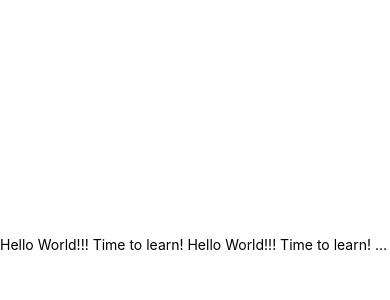
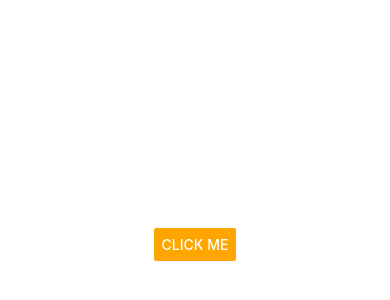
Before and after one commit to christyc01/DoneWithIt, a React Native app: screen / in a window 390 px wide. Shown: the part 178-478 px from the top of the page. Built offline with nearby package versions, Linux system fonts and the light colour scheme.

Commit message:
Add button

```diff
--- a/App.js
+++ b/App.js
@@ -14,7 +14,7 @@
 
 import { StatusBar } from "expo-status-bar";
 import React from "react";
-import { StyleSheet, Text, View, SafeAreaView, Image, TouchableWithoutFeedback, TouchableOpacity, TouchableHighlight, TouchableNativeFeedback } from "react-native";
+import { StyleSheet, Text, View, SafeAreaView, Image, TouchableWithoutFeedback, TouchableOpacity, TouchableHighlight, TouchableNativeFeedback, Button } from "react-native";
 
 export default function App() {
   console.log("App executed :)..."); // Shows in terminal where app is running (once for each virtual emulator) - can also click on the devide in localhost:19002 to see the logs
@@ -39,12 +39,46 @@ export default function App() {
   // console.log(require('./assets/rainbow.jpeg')) // prints a #, which is the reference to the image
 
   return (
-    // Can use View or SafeAreaView (avoids the phone notch area)
+       <SafeAreaView style={styles.container}>
+        {/* Buttons have different defaults (e.g., colour) on Android/iOS; changing "color" changes background on Android and text on iOS */}
+        <Button
+          color="orange"
+          title="Click Me"
+          onPress={() => console.log("Button clicked")}
+        />
+       </SafeAreaView>
+
+  );
+}
+
+// This isn't CSS; they're just JS properties
+const styles = StyleSheet.create({
+  container: {
+    flex: 1,
+    backgroundColor: "#fff",
+    alignItems: "center",
+    justifyContent: "center",
+  },
+  image: {
+    height: 100,
+    // width: undefined,
+    // aspectRatio: 1/1,
+    // resizeMode: 'stretch',
+    // resizeMode: 'cover',
+    resizeMode: 'contain',
+
+  }
+});
+
+
+// TEXT/IMAGES/TOUCHABLES - MOVED DOWN TO UNCLUTTER THE MAIN CODE BLOCK
+   // Can use View or SafeAreaView (avoids the phone notch area)
     // <View style={styles.container}>
-    <SafeAreaView style={styles.container}>
-      <Text numberOfLines={1} onPress={handlePress}>
-      {/* <Text numberOfLines={1} onPress={() => console.log("Text clicked")}> */}
-        Hello World!!! Time to learn! Hello World!!! Time to learn! Hello World!!! Time to learn! Hello World!!! Time to learn! Hello World!!! Time to learn! Hello World!!! Time to learn! Hello World!!! Time to learn! Hello World!!! Time to learn! Hello World!!! Time to learn! Hello World!!! Time to learn!</Text>
+    // <SafeAreaView style={styles.container}>
+    //   <Text numberOfLines={1} onPress={handlePress}>
+    //   {/* <Text numberOfLines={1} onPress={() => console.log("Text clicked")}> */}
+    //     Hello World!!! Time to learn! Hello World!!! Time to learn! Hello World!!! Time to learn! Hello World!!! Time to learn! Hello World!!! Time to learn! Hello World!!! Time to learn! Hello World!!! Time to learn! Hello World!!! Time to learn! Hello World!!! Time to learn! Hello World!!! Time to learn!</Text>
+
 {/* IMAGES */}
         {/* Best to only use static images for assets that need to be shipped with the app, like icon/splash screen - otherwise, download */}
         {/* <Image source={require('./assets/rainbow.jpeg')} style={styles.image} /> */}
@@ -78,27 +112,6 @@ export default function App() {
 
         </TouchableNativeFeedback> */}
 
-      <StatusBar style="auto" />
-    </SafeAreaView>
+    //   <StatusBar style="auto" />
+    // </SafeAreaView>
     // </View>
-  );
-}
-
-// This isn't CSS; they're just JS properties
-const styles = StyleSheet.create({
-  container: {
-    flex: 1,
-    backgroundColor: "#fff",
-    alignItems: "center",
-    justifyContent: "center",
-  },
-  image: {
-    height: 100,
-    // width: undefined,
-    // aspectRatio: 1/1,
-    // resizeMode: 'stretch',
-    // resizeMode: 'cover',
-    resizeMode: 'contain',
-
-  }
-});
```
